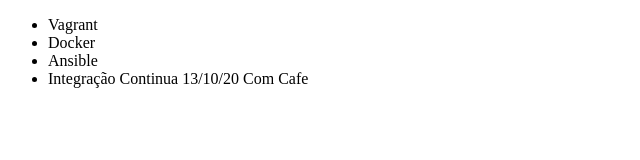
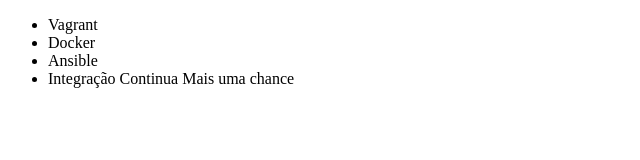
Before and after one commit to PauloSOliveira/1strepo, a plain HTML site: page index.html in a window 1280 px wide. Shown: the full height of the page, 0-640 px from the left. Drawn offline with Linux system fonts and the light colour scheme.

Commit message:
mais uma chance

```diff
--- a/index.html
+++ b/index.html
@@ -9,7 +9,7 @@
         <li>Vagrant</li>
         <li>Docker</li>
         <li>Ansible</li>
-        <li>Integração Continua 13/10/20 Com Cafe</li>
+        <li>Integração Continua Mais uma chance</li>
     </ul>
 </body>
 </html>
```
